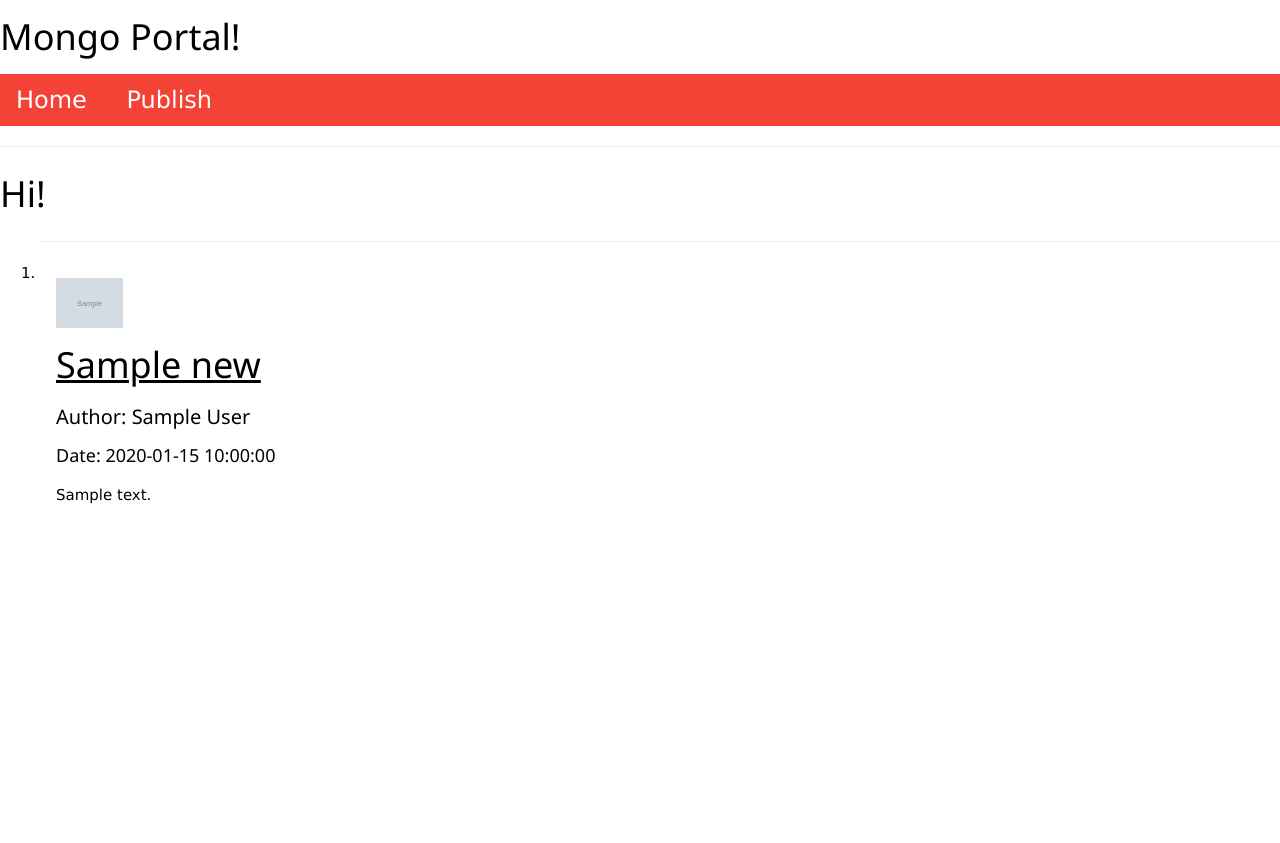
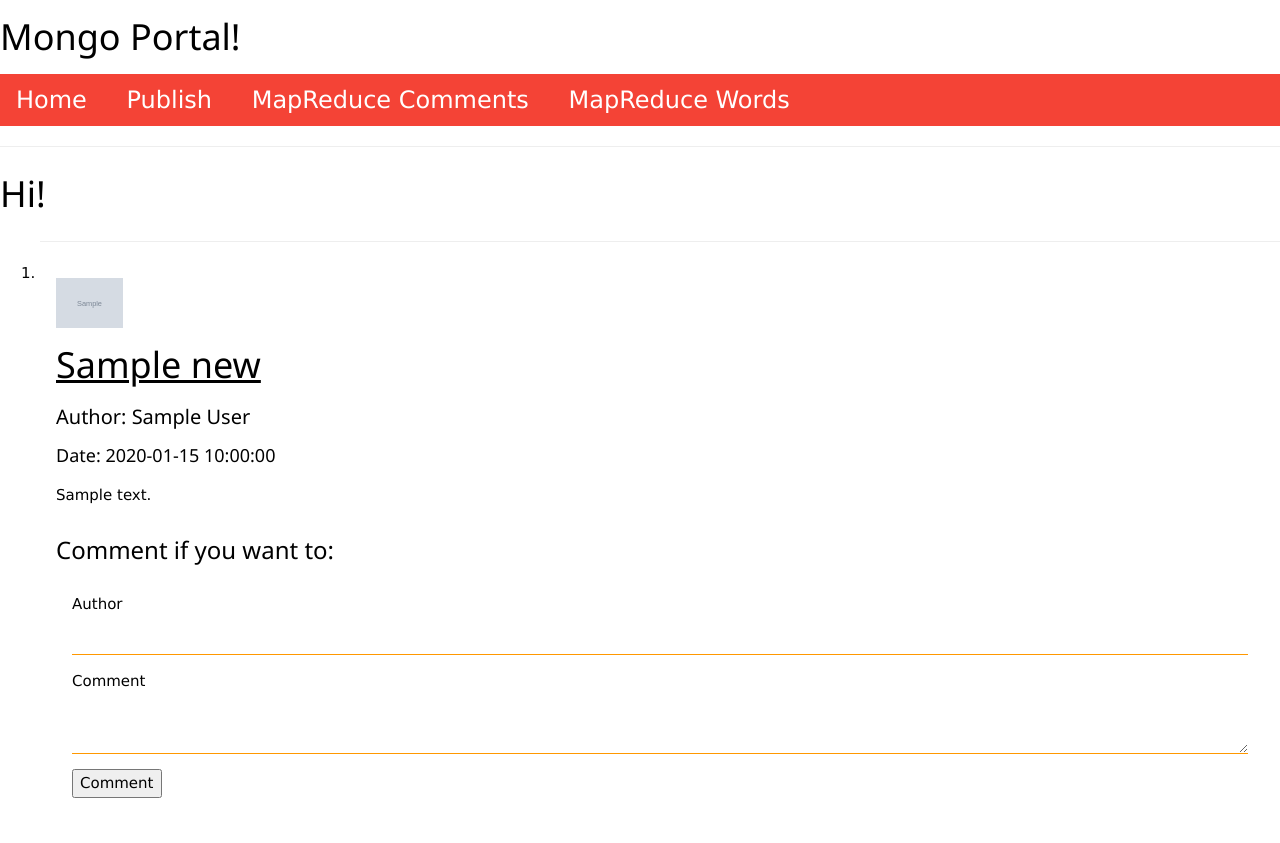
Before and after one commit to KSET/OKOSL_homeworks, a Flask app: page / in a window 1280 px wide. Before the commit the page ends 504 px from the top, so only its background shows below. Run offline with Flask 2, Linux system fonts and the light colour scheme; grey boxes marked "Sample" are stand-in pictures; a database or web service that is not in the repository returns one stand-in record (values such as "Sample title"); some libraries are stand-ins or nearby versions.

Commit message:
First MapReduce query done

```diff
--- a/2/mongo_portal/app/forms.py
+++ b/2/mongo_portal/app/forms.py
@@ -1,6 +1,6 @@
 from flask_wtf import FlaskForm
 from flask_wtf.file import FileField, FileRequired
-from wtforms import StringField, SubmitField, TextAreaField
+from wtforms import StringField, SubmitField, TextAreaField, HiddenField
 from wtforms.validators import DataRequired
 
 
@@ -15,4 +15,5 @@ class LoginForm(FlaskForm):
 class CommentForm(FlaskForm):
 	author = StringField("Author", validators=[DataRequired()])
 	body = TextAreaField("Comment", validators=[DataRequired()])
+	post_id = HiddenField("Post ID")
 	submit = SubmitField("Comment")
--- a/2/mongo_portal/app/routes.py
+++ b/2/mongo_portal/app/routes.py
@@ -2,6 +2,7 @@ from app import app, mongo
 from app.forms import LoginForm, CommentForm
 from flask import render_template, flash, redirect, url_for
 from bson.objectid import ObjectId
+from bson.code import Code
 from werkzeug.utils import secure_filename
 import datetime
 from pymongo import DESCENDING
@@ -9,12 +10,14 @@ from pymongo import DESCENDING
 NUMBER_OF_ARTICLES = 3
 
 
-@app.route('/')
-@app.route('/index')
-@app.route('/index/<page>')
+@app.route('/', methods=['GET', 'POST'])
+@app.route('/index', methods=['GET', 'POST'])
+@app.route('/index/<page>', methods=['GET', 'POST'])
 def index(page=1):
     posts = []
+    comment_forms = []
     page = int(page)
+
     if page < 1:
         page = 1
     if page != 1:
@@ -28,9 +31,28 @@ def index(page=1):
         if len(post['body']) > 502:
             post['body'] = post['body'][:500] + "..."
 
+        form = CommentForm()
+        form.post_id.data = post['_id']
         posts.append(post)
-        print(post['_id'])
-    return render_template('index.html', title="Home", posts=posts)
+        comment_forms.append(form)
+
+        if form.validate_on_submit() and form.submit.data:
+            flash("Comment added!")
+            author = form.author.data
+            comment = form.body.data
+            mongo.news.find_one_and_update(
+                {'_id': ObjectId(form.post_id.data)},
+                {'$push':
+                    {'comments':
+                        {
+                            'author': author,
+                            'comment': comment
+                        }
+                     }
+                 }
+            )
+            return redirect(url_for('index'))
+    return render_template('index.html', title="Home", post_index=list(range(len(posts))), posts=posts, forms=comment_forms)
 
 
 @app.route('/publish', methods=['GET', 'POST'])
@@ -90,3 +112,31 @@ def news_post(news_id):
             )
             return redirect(url_for('news_post', news_id=news_id))
     return render_template('news_post.html', post=post, title=post['title'], error=error_flag, form=form)
+
+
+@app.route('/comments')
+def map_reduce_comments():
+
+    map = Code("function(){ if (this.comments !== undefined){   var count = 0; this.comments.forEach( function(comment) {   count +=1; }); emit(this._id, count); } };")
+    reduce = Code("function(key, values) { var rv = {   comments: key,   count: 0 }; values.forEach( function(value) {   rv.count += value.count; }); return rv; };")
+
+    result = mongo.news.map_reduce(map=map, reduce=reduce, out="map_reduce_result")
+    for doc in result.find().sort('value', DESCENDING):
+        print(doc)
+
+    posts = []  # for pretty-print on HTML
+    for post_key in result.find().sort('value', DESCENDING):
+        post = mongo.news.find_one({'_id': ObjectId(post_key['_id'])})
+        post['no_of_comments'] = int(post_key['value'])
+        if len(post['body']) > 502:
+            post['body'] = post['body'][:500] + "..."
+
+        print(post['title'])
+        posts.append(post)
+    return render_template('mr_comments.html', title="MapReduce Comment-sort", posts=posts)
+
+
+@app.route('/words')
+def map_reduce_words():
+    pass
+    # map = Code()
--- a/2/mongo_portal/app/templates/base.html
+++ b/2/mongo_portal/app/templates/base.html
@@ -16,6 +16,8 @@
       <div class="w3-bar w3-red w3-xlarge">
         <a href="{{ url_for('index') }}" class="w3-button">Home</a>
         <a href="{{ url_for('publish') }}" class="w3-button">Publish</a>
+        <a href="{{ url_for('map_reduce_comments') }}" class="w3-button">MapReduce Comments</a>
+        <a href="{{ url_for('map_reduce_words') }}" class="w3-button">MapReduce Words</a>
       </div>
     </nav>
       <hr>
--- a/2/mongo_portal/app/templates/index.html
+++ b/2/mongo_portal/app/templates/index.html
@@ -3,25 +3,43 @@
 {% block content %}
 	<h1>Hi!</h1>
     <ol>
-	    {% for post in posts %}
+	    {% for i in post_index %}
 	    <hr>
 		    <li>
 			    <div class="w3-container w3-hover-light-grey">
-		    		<a href="{{ url_for('news_post', news_id=post._id) }}">
+		    		<a href="{{ url_for('news_post', news_id=posts[i]._id) }}">
 		    			<span>
-		    				<img src="{{ post.image }}" height="50px" width="auto" display="inline-block">
-		    				<h1>{{ post.title }}</h1>
+		    				<img src="{{ posts[i].image }}" height="50px" width="auto" display="inline-block">
+		    				<h1>{{ posts[i].title }}</h1>
 		    			</span>
 		    		</a>
-		    		<h4>Author: {{ post.author }}</h4>
-		    		<h5>Date: {{ post.date }}</h5>
-		    		<p>{{ post.body }}</p>
+		    		<h4>Author: {{ posts[i].author }}</h4>
+		    		<h5>Date: {{ posts[i].date }}</h5>
+		    		<p>{{ posts[i].body }}</p>
 			    </div>
+			    <div>
+			<div class="w3-container">
+				<h3>Comment if you want to:</h3>
+				<form action="" method="post" class="w3-container">
+					{{ forms[i].hidden_tag() }}
+					<p>
+						{{ forms[i].author.label }}<br>
+						{{ forms[i].author(size=100, class_="w3-input w3-border-orange") }}
+						{% for error in forms[i].author.errors %}
+						<span style="color: red;">[{{ error }}]</span>
+						{% endfor %}
+					</p>
+					<p>
+						{{ forms[i].body.label }}<br>
+						{{ forms[i].body(class_="w3-input w3-border-orange") }}
+						{% for error in forms[i].body.errors %}
+						<span style="color: red;">[{{ error }}]</span>
+						{% endfor %}
+					</p>
+					<p>{{ forms[i].submit() }}</p>
+				</form>
+			</div>
 			</li>
 	    {% endfor %}
 	</ol>
 {% endblock %}
-
-{% block mali %}
-	<h1>Lovro smrdi!</h1>
-{% endblock %}
```
Also changed, not shown: 2/mongo_portal/app/templates/mr_comments.html (added, +24 -0 lines), 2/mongo_portal/app/templates/news_post.html (+13 -12 lines).
